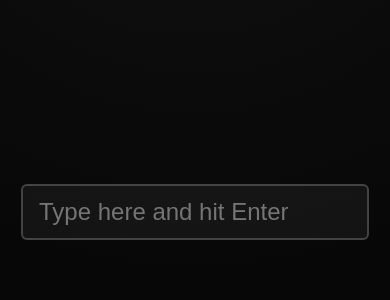
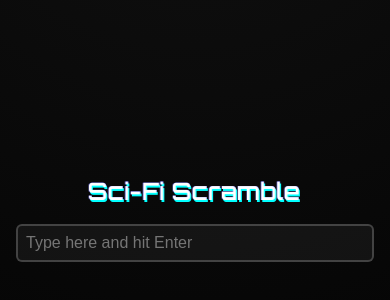
Before and after one commit to lambworks/ark, a plain HTML site: page index.html in a window 390 px wide. Shown: the part 210-510 px from the top of the page. Drawn offline with Linux system fonts and the light colour scheme.

Commit message:
Enhance mobile styles and add glitch title

```diff
--- a/index.html
+++ b/index.html
@@ -9,6 +9,7 @@
 </head>
 <body>
   <div class="container">
+    <h1 class="glitch" data-text="Sci-Fi Scramble">Sci-Fi Scramble</h1>
     <input type="text" id="scrambleInput" placeholder="Type here and hit Enter" autocomplete="off" />
   </div>
   <script src="scramble.js"></script>
--- a/styles.css
+++ b/styles.css
@@ -13,10 +13,39 @@ body {
   text-align: center;
 }
 
+.glitch {
+  font-size: 2rem;
+  position: relative;
+  display: inline-block;
+}
+
+.glitch::before,
+.glitch::after {
+  content: attr(data-text);
+  position: absolute;
+  left: 0;
+  top: 0;
+  mix-blend-mode: screen;
+  pointer-events: none;
+}
+
+.glitch::before {
+  color: #f0f;
+  transform: translate(2px, -2px);
+  animation: glitch 2s infinite alternate-reverse;
+}
+
+.glitch::after {
+  color: #0ff;
+  transform: translate(-2px, 2px);
+  animation: glitch 2s infinite alternate;
+}
+
 input {
   background: rgba(255, 255, 255, 0.05);
   border: 2px solid rgba(255, 255, 255, 0.2);
   border-radius: 6px;
+  box-sizing: border-box;
   color: #0ff;
   font-size: 1.5rem;
   padding: 0.75rem 1rem;
@@ -25,8 +54,40 @@ input {
   transition: border-color 0.3s, box-shadow 0.3s;
 }
 
+@media (max-width: 480px) {
+  body {
+    padding: 0 1rem;
+  }
+
+  .glitch {
+    font-size: 1.5rem;
+  }
+
+  input {
+    font-size: 1rem;
+    padding: 0.5rem;
+    width: 100%;
+    max-width: none;
+  }
+}
+
 input:focus {
   outline: none;
   border-color: #0ff;
   box-shadow: 0 0 12px rgba(0, 255, 255, 0.5);
+  animation: pulse 1.5s infinite;
 }
+
+@keyframes pulse {
+  0%, 100% { box-shadow: 0 0 12px rgba(0, 255, 255, 0.5); }
+  50% { box-shadow: 0 0 20px rgba(0, 255, 255, 1); }
+}
+
+@keyframes glitch {
+  0% { transform: translate(0, 0); }
+  20% { transform: translate(-2px, 2px); }
+  40% { transform: translate(2px, -2px); }
+  60% { transform: translate(-2px, -2px); }
+  80% { transform: translate(2px, 2px); }
+  100% { transform: translate(0, 0); }
+}
```
